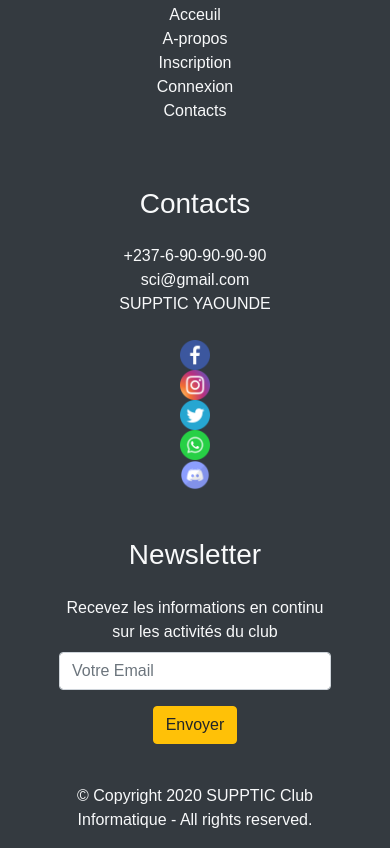
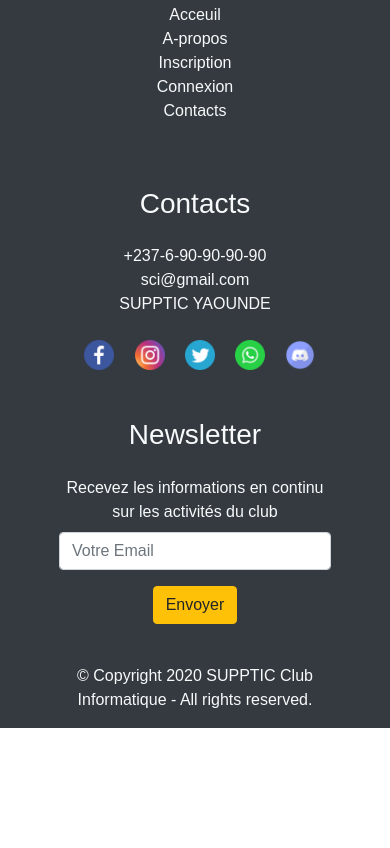
Before and after one commit to sup-code/layouts, a website: page index.html in a window 390 px wide. Shown: the part 2140-2988 px from the top of the page. After the commit the page ends 2868 px from the top, so only its background shows below. Drawn offline with nearby package versions, Linux system fonts and the light colour scheme.

Commit message:
Update index.html

```diff
--- a/index.html
+++ b/index.html
@@ -254,11 +254,11 @@
             <a href="#" class="text-light">sci@gmail.com</a><br />
             <a href="#" class="text-light">SUPPTIC YAOUNDE</a><br><br>
             <div class="row justify-content-center">
-              <div class="col-sm-2 f"><img src="./img/icons/iconfinder_social-facebook-circle_771367.png" width="30px" height="30px" alt="" srcset=""></div>
-              <div class="col-sm-2 i"><img src="./img/icons/iconfinder_instagram_1632517.png" width="30px" height="30px" alt="" srcset=""></div>
-              <div class="col-sm-2 t"><img src="./img/icons/iconfinder_twitter_246011.png" width="30px" height="30px" alt="" srcset=""></div>
-              <div class="col-sm-2 w"><img src="./img/icons/iconfinder_Whats_App_2062095.png" width="30px" height="30px" alt="" srcset=""></div>
-              <div class="col-sm-2 d"><img src="./img/icons/iconfinder_discord_2308078.png" width="30px" height="30px" alt="" srcset=""></div>
+              <div class="col-2"><img src="./img/icons/iconfinder_social-facebook-circle_771367.png" width="30px" height="30px" alt="" srcset=""></div>
+              <div class="col-2"><img src="./img/icons/iconfinder_instagram_1632517.png" width="30px" height="30px" alt="" srcset=""></div>
+              <div class="col-2"><img src="./img/icons/iconfinder_twitter_246011.png" width="30px" height="30px" alt="" srcset=""></div>
+              <div class="col-2"><img src="./img/icons/iconfinder_Whats_App_2062095.png" width="30px" height="30px" alt="" srcset=""></div>
+              <div class="col-2"><img src="./img/icons/iconfinder_discord_2308078.png" width="30px" height="30px" alt="" srcset=""></div>
             </div>
           </div>
           <div class="p-4 col-lg-3 text-center">
```
